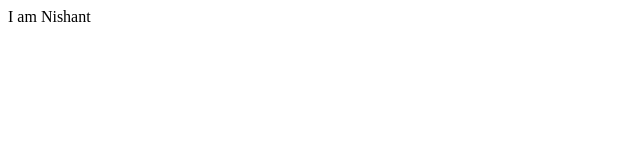
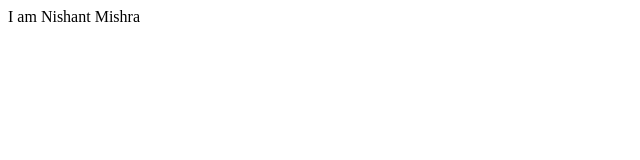
Before and after one commit to Nishant2356/GitHub_Class, a plain HTML site: page index.html in a window 1280 px wide. Shown: the full height of the page, 0-640 px from the left. Drawn offline with Linux system fonts and the light colour scheme.

Commit message:
new_change

```diff
--- a/index.html
+++ b/index.html
@@ -1 +1 @@
-<p>I am Nishant</p>
+<p>I am Nishant Mishra</p>
```
